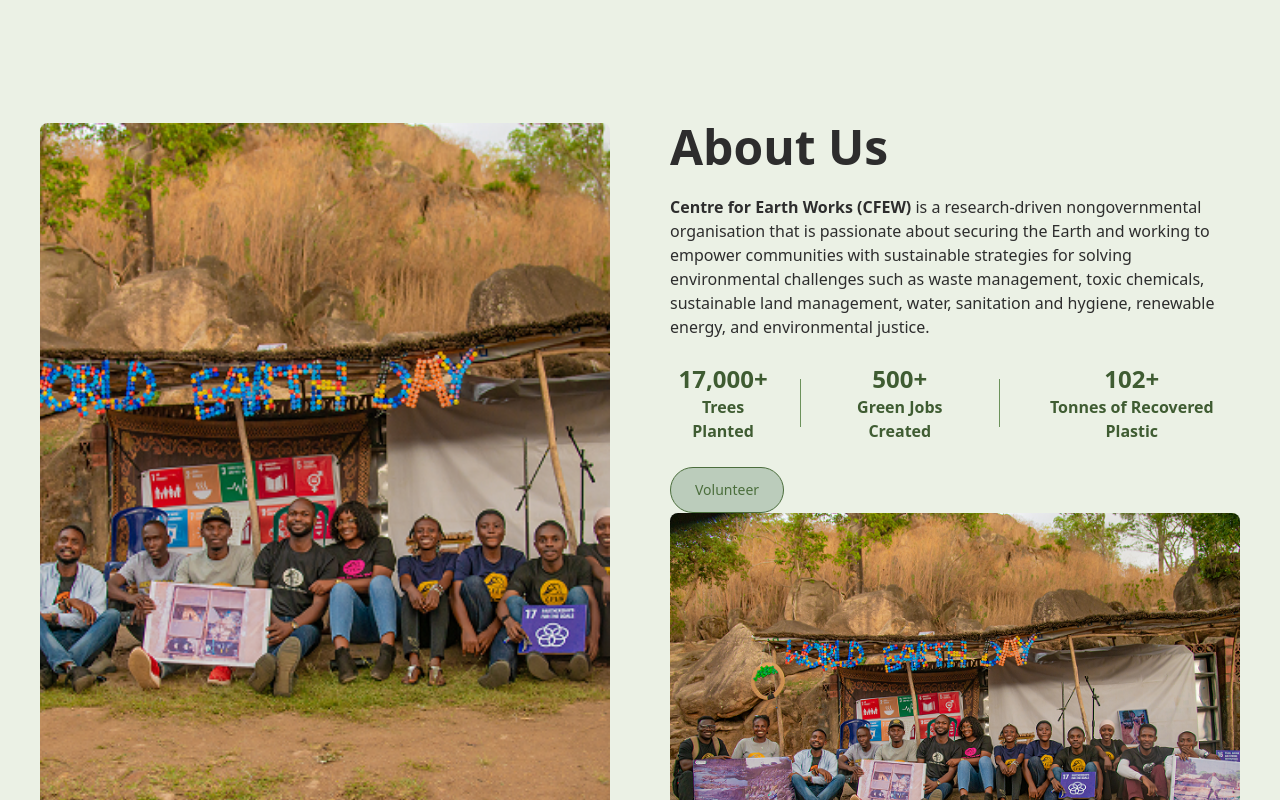
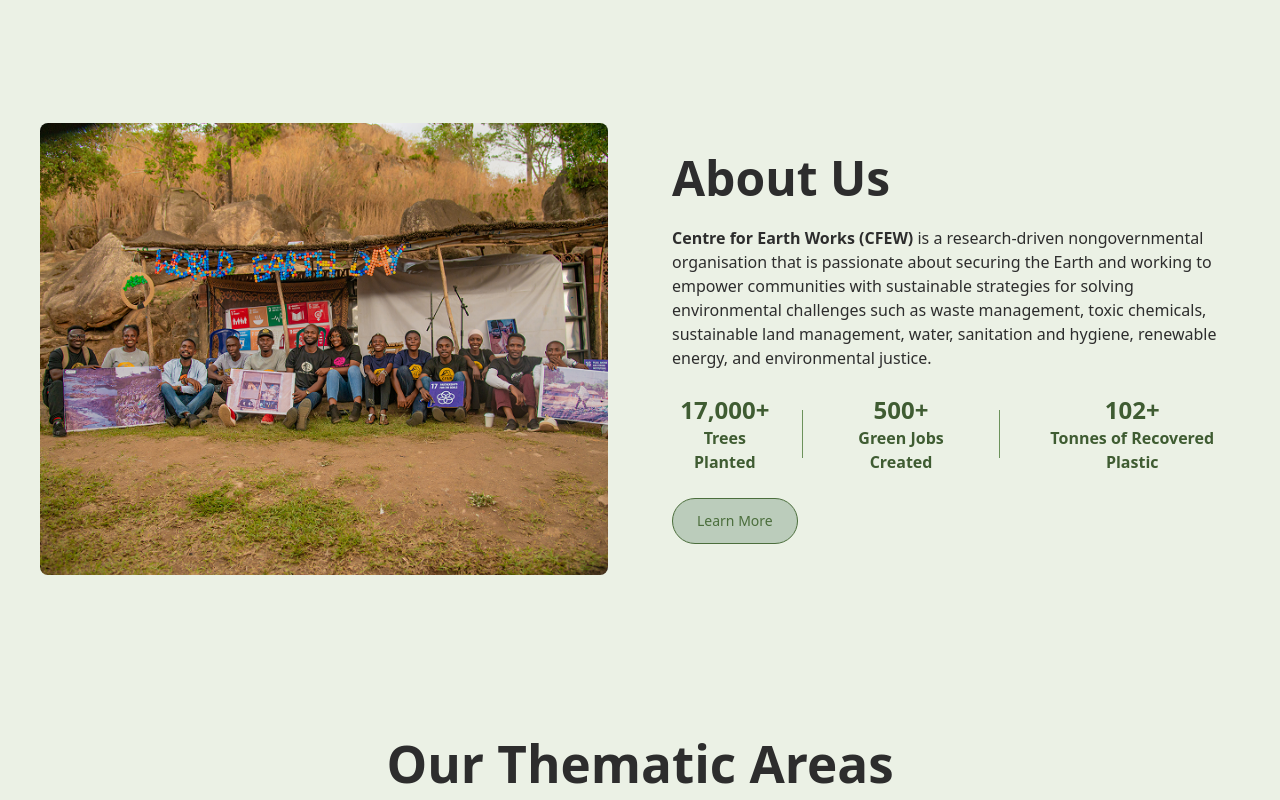
Before and after one commit to Akintayo74/CFEW-website-dian, a React (Vite) app: page / in a window 1280 px wide. Shown: the part 920-1720 px from the top of the page. Built offline with nearby package versions, Linux system fonts and the light colour scheme.

Commit message:
Simplify ImageText component by leaving out edge-cases

```diff
--- a/src/components/AboutUs/AboutUs.jsx
+++ b/src/components/AboutUs/AboutUs.jsx
@@ -36,11 +36,11 @@ function AboutUs() {
           </div>
 
           <Button className='md:hidden'>
-            Volunteer
+            Learn More
           </Button>
         </div>
         <Button className='hidden md:block lg:self-start'>
-          Volunteer
+          Learn More
         </Button>
       </ImageText>
     </Section>
--- a/src/components/FoundersMessage/FoundersMessage.jsx
+++ b/src/components/FoundersMessage/FoundersMessage.jsx
@@ -1,6 +1,7 @@
 import React from 'react';
 import Section from '../Section/Section';
 import ImageText from '../ImageText/ImageText';
+import Button from '../Button/Button';
 
 function FoundersMessage() {
   return (
@@ -11,7 +12,7 @@ function FoundersMessage() {
           imageAlt='An image of the founder of CFEW'
           title="Founder's Message"
         >
-
+          <div className=''>
           <figure className='text-left'>
             <blockquote className='italic font-semibold md:font-medium text-base md:text-2xl lg:text-3xl'>
               <p>
@@ -24,8 +25,12 @@ function FoundersMessage() {
               <strong>Dotun F. Benson</strong><br/>
               <span>CFEW Team Lead</span>
             </figcaption>
+          </figure>
 
-          </figure>
+          <Button className='lg:self-start'>
+            Learn More
+          </Button>
+          </div>
         </ImageText>
     </Section>
   );
--- a/src/components/ImageText/ImageText.jsx
+++ b/src/components/ImageText/ImageText.jsx
@@ -10,47 +10,26 @@ function ImageText({
 }) {
   return (
     <Container>
-      <div className={`flex pt-12 md:gap-10 lg:gap-15 ${
-        reverse
-          ? "flex-col lg:flex-row-reverse"
-          : "flex-col-reverse lg:flex-row"
+      <div className={`flex flex-col pt-12 lg:gap-10 xl:gap-16 ${
+        reverse ? 'lg:flex-row' : 'lg:flex-row-reverse'
       }`}>
+        {/* Text container - always first on mobile */}
+        <div className="flex-1 mb-8 lg:mb-0 lg:flex lg:flex-col lg:justify-center">
+          {title && (
+            <h2 className="text-cfew-dark text-left text-3xl lg:text-5xl font-bold mb-5 lg:mb-6">
+              {title}
+            </h2>
+          )}
+          {children}
+        </div>
 
-        {/* Desktop -- Image container */}
-        <div className='hidden lg:flex-1 lg:flex'>
+        {/* Image container - always second on mobile */}
+        <div className="flex-1">
           <img
             src={imageSrc}
             alt={imageAlt}
-            className='w-full h-auto object-cover rounded lg:rounded-lg lg:h-full'
+            className="w-full h-auto object-cover rounded lg:rounded-lg"
           />
-        </div>
-
-        <div className='flex-1 mb-12 md:mb-0 lg:flex lg:flex-col'>
-          {title && (
-            <h2 className='text-cfew-dark text-left text-3xl lg:text-5xl font-bold mb-5 lg:mb-6'>
-              {title}
-            </h2>
-          )}
-
-          {/* Mobile -- reverse=true image */}
-          {reverse && (<div className='lg:hidden mb-8'>
-            <img
-              src={imageSrc}
-              alt={imageAlt}
-              className='w-full h-auto object-cover rounded'
-            />
-          </div>)}
-
-          {children}
-
-          {/* Mobile -- regular(reverse=false) imag */}
-          {reverse ? undefined : (<div className='flex-1 lg:flex'>
-            <img
-              src={imageSrc}
-              alt={imageAlt}
-              className='w-full h-auto object-cover rounded lg:rounded-lg lg:h-full'
-            />
-          </div>)}
         </div>
       </div>
     </Container>
```
